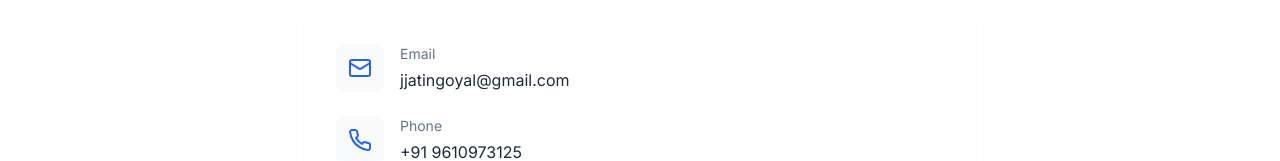
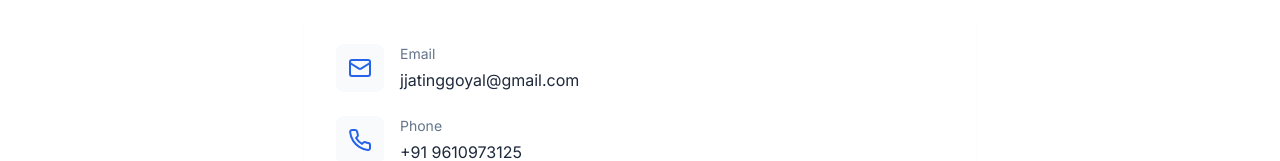
Before and after one commit to jjatinggoyal/jatingoyal, a Next.js app: page / in a window 1280 px wide. Shown: the part 4292-4453 px from the top of the page. Built offline with nearby package versions, Linux system fonts and the light colour scheme.

Commit message:
fix email in header, footer and contact page

```diff
--- a/components/Contact.tsx
+++ b/components/Contact.tsx
@@ -53,10 +53,10 @@ const Contact: React.FC = () => {
                 <div>
                   <p className="text-sm theme-text-tertiary mb-1">Email</p>
                   <a
-                    href="mailto:jjatingoyal@gmail.com"
+                    href="mailto:jjatinggoyal@gmail.com"
                     className="theme-text-primary hover:theme-primary transition-colors"
                   >
-                    jjatingoyal@gmail.com
+                    jjatinggoyal@gmail.com
                   </a>
                 </div>
               </div>
--- a/components/Footer.tsx
+++ b/components/Footer.tsx
@@ -39,7 +39,7 @@ const Footer: React.FC = () => {
               </svg>
             </a>
             <a
-              href="mailto:jjatingoyal@gmail.com"
+              href="mailto:jjatinggoyal@gmail.com"
               className="text-slate-600 hover:text-blue-600 dark:text-slate-400 dark:hover:text-blue-400 transition-colors"
               aria-label="Email"
             >
--- a/components/Header.tsx
+++ b/components/Header.tsx
@@ -59,7 +59,7 @@ const Header: React.FC = () => {
     },
     {
       icon: <Mail className="h-5 w-5" />,
-      href: 'mailto:jjatingoyal@gmail.com',
+      href: 'mailto:jjatinggoyal@gmail.com',
       ariaLabel: 'Email'
     },
   ];
```
